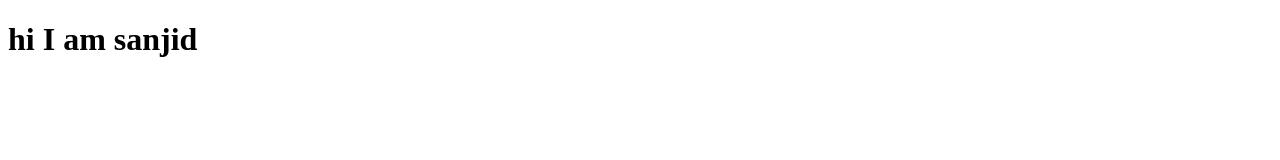
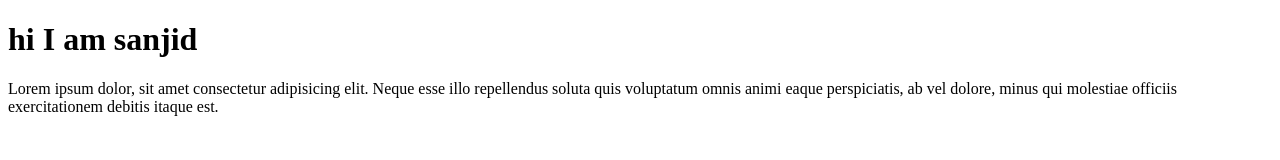
Before and after one commit to sanjidtalukder/my-team, a plain HTML site: page index.html in a window 1280 px wide. Drawn offline with Linux system fonts and the light colour scheme.

Commit message:
secound commit

```diff
--- a/index.html
+++ b/index.html
@@ -9,5 +9,9 @@
     <h1>
         hi I am sanjid
     </h1>
+    <p>
+        Lorem ipsum dolor, sit amet consectetur adipisicing elit. Neque esse illo repellendus soluta quis voluptatum omnis animi eaque perspiciatis, ab vel dolore, minus qui molestiae
+         officiis exercitationem debitis itaque est.
+    </p>
 </body>
 </html>
```
